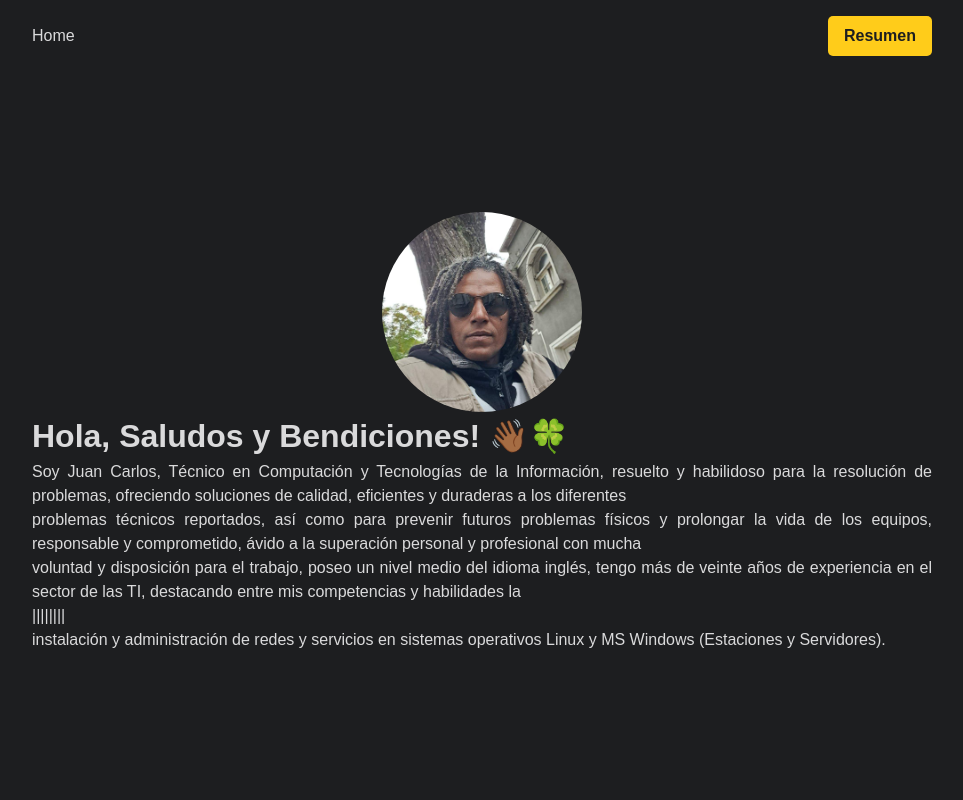
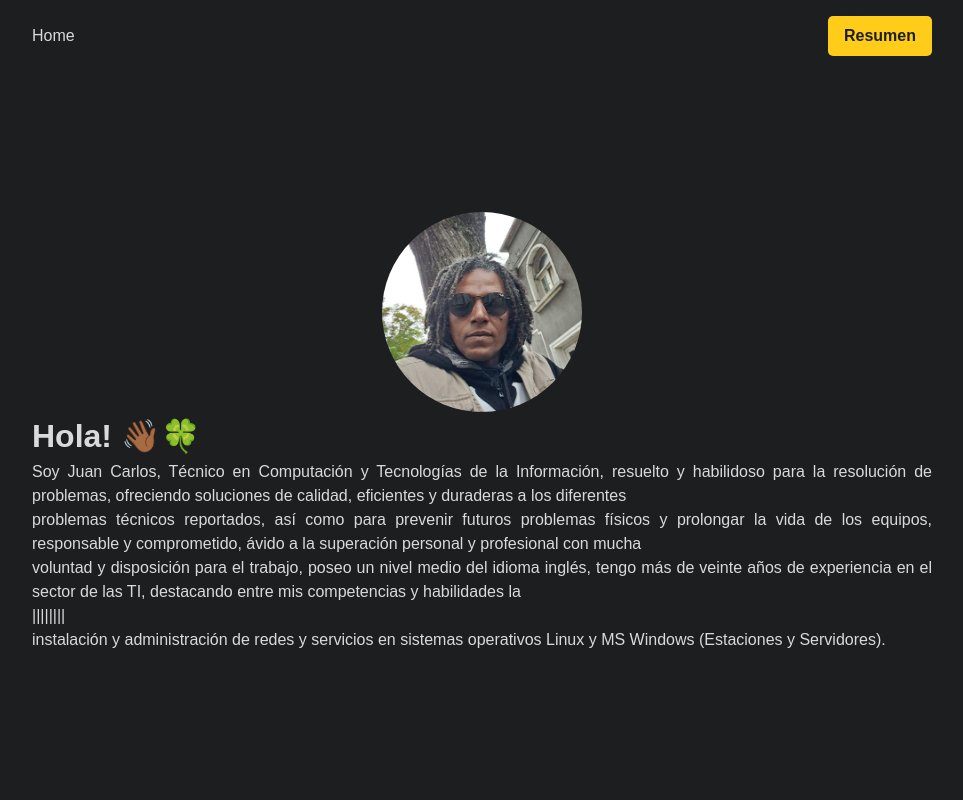
Before and after one commit to nichardito/profile, a React (Create React App) app: page / in a window 1280 px wide. Shown: the top 800 px of the page, without its empty margins (158-1121 px from the left). Built offline with nearby package versions, Linux system fonts and the light colour scheme.

Commit message:
Update body.jsx

```diff
--- a/src/assets/body.jsx
+++ b/src/assets/body.jsx
@@ -6,7 +6,7 @@ function body() {
     <div className="hero-container">
       <img src={logo} className="profile-img" width={300} height={300} alt="profile.jpg" />
       <div className="body-text">
-        <h1> Hola, Saludos y Bendiciones! 👋🏾🍀</h1>
+        <h1> Hola! 👋🏾🍀</h1>
 
         <p align="justify">
           Soy Juan Carlos, Técnico en Computación y Tecnologías de la Información, resuelto y habilidoso para la resolución de problemas, ofreciendo soluciones de calidad, eficientes y duraderas a los diferentes
```
